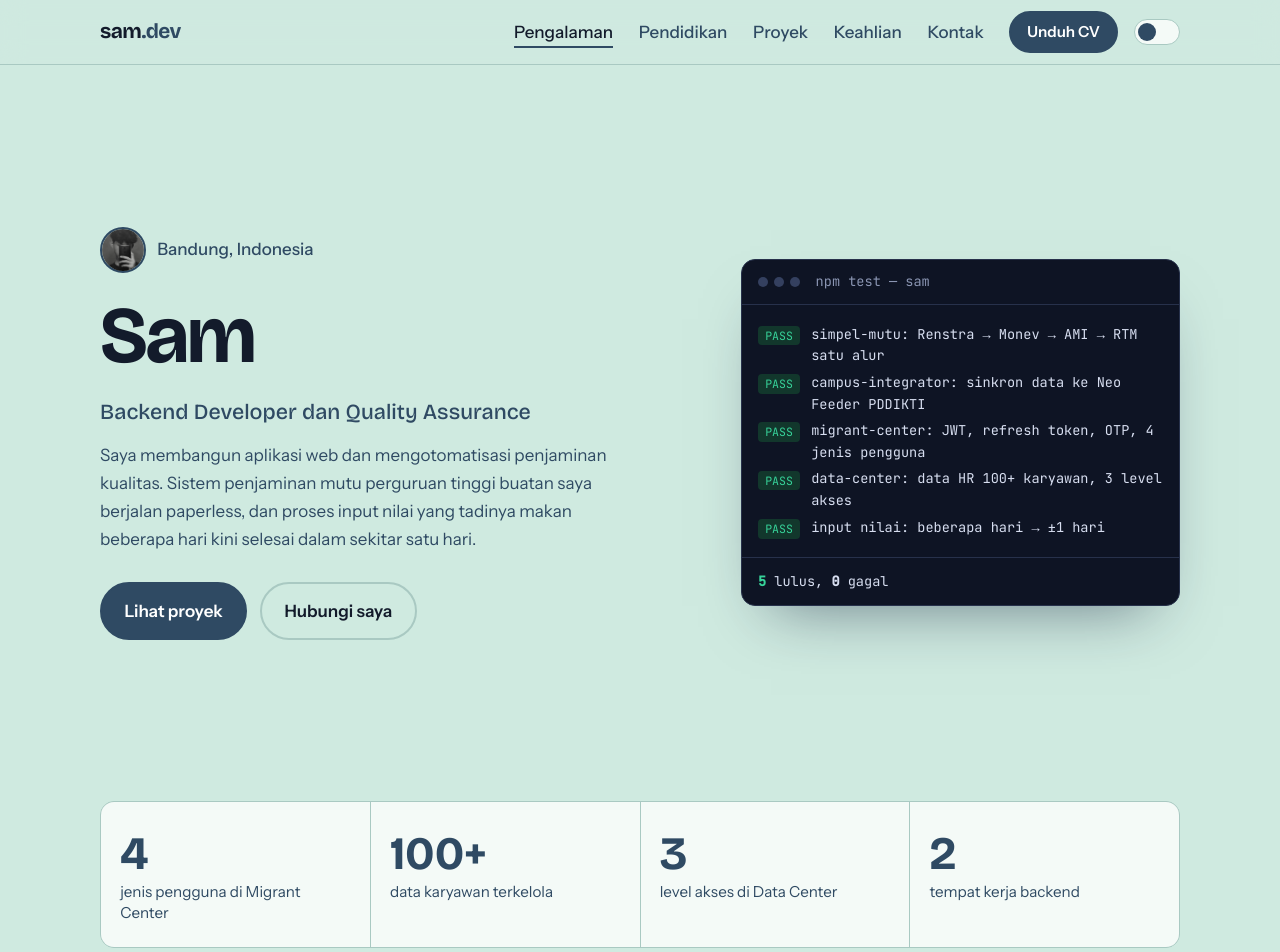
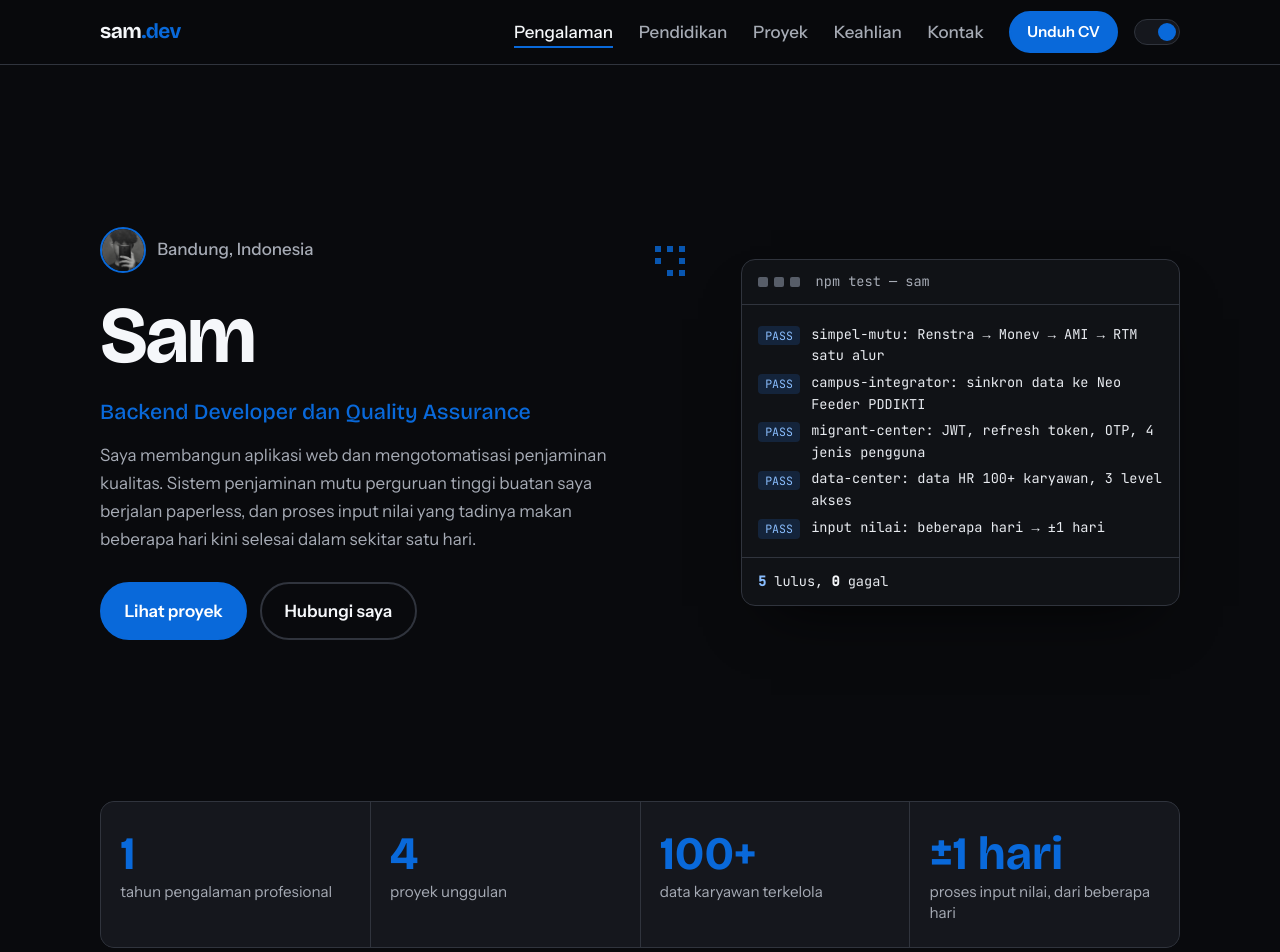
Before and after one commit to arctadapt/arctadapt.github.io, a plain HTML site: page index.html in a window 1280 px wide. Shown: the top 952 px of the page. Drawn offline with nearby package versions, Linux system fonts and the light colour scheme.

Commit message:
Adopt dark electric-blue portfolio style

```diff
--- a/css/style.css
+++ b/css/style.css
@@ -1,5 +1,5 @@
-:root{--bg:#CFEAE0;--surf:#f4faf7;--ink:#131B2B;--mut:#2F4A63;--line:#a9c9c2;--acc:#2F4A63;--accs:#deeee8;--ok:#2F4A63;--r:14px;--ease:cubic-bezier(.2,.7,.2,1)}
-[data-theme=dark]{--bg:#131B2B;--surf:#1b2939;--ink:#CFEAE0;--mut:#afc5c5;--line:#2F4A63;--acc:#5B91A3;--accs:#263b4b;--ok:#CFEAE0}
+:root,[data-theme=dark]{--bg:#090A0D;--surf:#15171D;--ink:#F5F7FA;--mut:#A6ABB5;--line:#30343D;--acc:#0969DA;--accs:#14243B;--ok:#0969DA;--r:14px;--ease:cubic-bezier(.2,.7,.2,1)}
+[data-theme=light]{--bg:#F1F2F4;--surf:#fff;--ink:#13151A;--mut:#555B66;--line:#D4D7DC;--acc:#0969DA;--accs:#E6F0FF;--ok:#0969DA}
 *{box-sizing:border-box;margin:0}html{scroll-behavior:smooth;scroll-padding-top:80px}
 body{background:var(--bg);color:var(--ink);font:400 1.0625rem/1.65 "Instrument Sans",system-ui,sans-serif;transition:background .4s,color .4s;overflow-x:hidden}
 a{color:inherit}h1,h2,h3,.brand{font-family:"Bricolage Grotesque",sans-serif;letter-spacing:-.025em;line-height:1.1}
@@ -13,7 +13,7 @@ a{color:inherit}h1,h2,h3,.brand{font-family:"Bricolage Grotesque",sans-serif;let
 .menu a:not(.btn)::after{content:"";position:absolute;left:0;right:0;bottom:-2px;height:2px;background:var(--acc);transform:scaleX(0);transform-origin:left;transition:transform .35s var(--ease)}
 .menu a:not(.btn):hover,.menu a.on{color:var(--ink)}.menu a:not(.btn):hover::after,.menu a.on::after{transform:scaleX(1)}
 .btn{display:inline-block;background:var(--acc);color:#fff;font-weight:600;padding:.8rem 1.4rem;border-radius:999px;text-decoration:none;border:2px solid var(--acc);transition:transform .25s var(--ease),box-shadow .25s,background .2s}
-[data-theme=dark] .btn{color:#131B2B}.btn:hover{transform:translateY(-3px);box-shadow:0 10px 24px -8px var(--acc)}.btn:active{transform:translateY(0) scale(.97)}
+.btn:hover{transform:translateY(-3px);box-shadow:0 10px 24px -8px var(--acc)}.btn:active{transform:translateY(0) scale(.97)}
 .btn.small{padding:.4rem 1rem;font-size:.95rem}.btn.ghost{background:transparent;color:var(--ink);border-color:var(--line)}.btn.ghost:hover{border-color:var(--acc);box-shadow:none}
 .icon-btn{width:46px;height:26px;border-radius:99px;border:1px solid var(--line);background:var(--surf);cursor:pointer;position:relative;padding:0}
 .knob{position:absolute;top:3px;left:3px;width:18px;height:18px;border-radius:50%;background:var(--acc);transition:transform .45s var(--ease)}[data-theme=dark] .knob{transform:translateX(20px)}
@@ -21,18 +21,20 @@ a{color:inherit}h1,h2,h3,.brand{font-family:"Bricolage Grotesque",sans-serif;let
 .burger[aria-expanded=true] i:first-child{transform:translateY(4px) rotate(45deg)}.burger[aria-expanded=true] i:last-child{transform:translateY(-4px) rotate(-45deg)}
 /* hero */
 .hero{display:grid;grid-template-columns:1.15fr .85fr;gap:3rem;align-items:center;min-height:calc(100svh - 64px);padding-block:3rem}
+.hero-copy{position:relative}
+.pixel-mark{position:absolute;top:1.2rem;right:2rem;width:6px;height:6px;background:var(--acc);box-shadow:12px 0 var(--acc),24px 0 var(--acc),0 12px var(--acc),24px 12px var(--acc),12px 24px var(--acc),24px 24px var(--acc);opacity:.8;pointer-events:none}
 .hello{display:flex;align-items:center;gap:.7rem;color:var(--mut);font-weight:500}.hello img{width:46px;height:46px;border-radius:50%;object-fit:cover;border:2px solid var(--acc);animation:pop .8s var(--ease) both}
 h1{font-size:clamp(2.7rem,7vw,5rem);font-weight:700;margin:1.2rem 0 .8rem}.w{display:inline-block;overflow:hidden;vertical-align:top;padding-bottom:.08em}.w b{display:inline-block;font-weight:inherit;transform:translateY(105%);animation:rise .9s var(--ease) forwards}
 .w:nth-child(2) b{animation-delay:.12s}.w:nth-child(3) b{animation-delay:.24s}
 .role{font:500 1.35rem "Bricolage Grotesque";color:var(--acc);margin-bottom:1rem}.lead{max-width:34rem;color:var(--mut)}
 .cta{display:flex;gap:.8rem;flex-wrap:wrap;margin-top:1.8rem}.hello,.role,.lead,.cta{animation:fade .8s .5s var(--ease) both}.lead{animation-delay:.65s}.cta{animation-delay:.8s}
 @keyframes rise{to{transform:none}}@keyframes fade{from{opacity:0;transform:translateY(14px)}}@keyframes pop{from{transform:scale(0) rotate(-40deg)}}
-.term{background:#0e1424;color:#d7def0;border-radius:var(--r);border:1px solid #27314b;box-shadow:0 30px 60px -30px rgba(20,33,61,.55);font:400 .85rem/1.6 "JetBrains Mono",monospace;transform:perspective(900px) rotateX(var(--rx,0)) rotateY(var(--ry,0));transition:transform .25s var(--ease)}
-.term-bar{display:flex;align-items:center;gap:6px;padding:.7rem 1rem;border-bottom:1px solid #27314b;color:#8a95b2}.term-bar i{width:10px;height:10px;border-radius:50%;background:#34405f}.term-bar span{margin-left:.6rem}
+.term{background:#101216;color:#E8EBF0;border-radius:var(--r);border:1px solid var(--line);box-shadow:0 30px 60px -30px rgba(0,0,0,.8);font:400 .85rem/1.6 "JetBrains Mono",monospace;transform:perspective(900px) rotateX(var(--rx,0)) rotateY(var(--ry,0));transition:transform .25s var(--ease)}
+.term-bar{display:flex;align-items:center;gap:6px;padding:.7rem 1rem;border-bottom:1px solid var(--line);color:var(--mut)}.term-bar i{width:10px;height:10px;border-radius:2px;background:#575D68}.term-bar span{margin-left:.6rem}
 .term-body{list-style:none;padding:1rem;min-height:11.5rem}.term-body li{display:flex;gap:.7rem;opacity:0;transform:translateX(-8px);transition:.4s var(--ease);padding-block:.15rem}.term-body li.in{opacity:1;transform:none}
-.term-body li::before{content:"PASS";flex:none;background:#12372c;color:#37d39a;border-radius:4px;padding:0 .45rem;font-size:.72rem;line-height:1.7;align-self:flex-start;margin-top:.15rem}
-.term-sum{padding:.8rem 1rem;border-top:1px solid #27314b;opacity:0;transition:opacity .5s}.term-sum.in{opacity:1}.term-sum b{color:#37d39a}.term-sum b:last-child{color:#d7def0}
-.term-body li::after{content:"";width:.5ch;height:1.1em;background:#37d39a;margin-left:-.3rem;align-self:center;animation:blink .8s steps(2) infinite;display:none}.term-body li.typing::after{display:block}@keyframes blink{50%{opacity:0}}
+.term-body li::before{content:"PASS";flex:none;background:#14243B;color:#8ABEFF;border-radius:4px;padding:0 .45rem;font-size:.72rem;line-height:1.7;align-self:flex-start;margin-top:.15rem}
+.term-sum{padding:.8rem 1rem;border-top:1px solid var(--line);opacity:0;transition:opacity .5s}.term-sum.in{opacity:1}.term-sum b{color:#8ABEFF}.term-sum b:last-child{color:var(--ink)}
+.term-body li::after{content:"";width:.5ch;height:1.1em;background:#8ABEFF;margin-left:-.3rem;align-self:center;animation:blink .8s steps(2) infinite;display:none}.term-body li.typing::after{display:block}@keyframes blink{50%{opacity:0}}
 /* stats */
 .stats{display:grid;grid-template-columns:repeat(4,1fr);gap:1px;background:var(--line);border:1px solid var(--line);border-radius:var(--r);overflow:hidden}
 .stats div{background:var(--surf);padding:1.5rem 1.2rem}.stats strong{display:block;font:700 clamp(2rem,4vw,2.9rem) "Bricolage Grotesque";color:var(--acc)}.stats span{color:var(--mut);font-size:.95rem;line-height:1.35;display:block}
--- a/index.html
+++ b/index.html
@@ -11,7 +11,7 @@
 <link rel="preconnect" href="https://fonts.googleapis.com" /><link rel="preconnect" href="https://fonts.gstatic.com" crossorigin />
 <link href="https://fonts.googleapis.com/css2?family=Bricolage+Grotesque:opsz,wght@12..96,500;12..96,700&family=Instrument+Sans:wght@400;500;600&family=JetBrains+Mono:wght@400;500&display=swap" rel="stylesheet" />
 <link rel="stylesheet" href="css/style.css" />
-<script>try{var t=localStorage.getItem("theme")||(matchMedia("(prefers-color-scheme: dark)").matches?"dark":"light");document.documentElement.dataset.theme=t}catch(e){}</script>
+<script>try{var t=localStorage.getItem("theme")||"dark";document.documentElement.dataset.theme=t}catch(e){}</script>
 </head>
 <body>
 <div class="progress" aria-hidden="true"></div>
@@ -35,6 +35,7 @@
   <div class="hero-copy">
     <p class="hello"><img src="assets/amai.jpg" alt="Foto Sam" /> Bandung, Indonesia</p>
     <h1 aria-label="Sam"><span class="w"><b>Sam</b></span></h1>
+    <span class="pixel-mark" aria-hidden="true"></span>
     <p class="role">Backend Developer dan Quality Assurance</p>
     <p class="lead">Saya membangun aplikasi web dan mengotomatisasi penjaminan kualitas. Sistem penjaminan mutu perguruan tinggi buatan saya berjalan paperless, dan proses input nilai yang tadinya makan beberapa hari kini selesai dalam sekitar satu hari.</p>
     <div class="cta"><a class="btn" href="#proyek">Lihat proyek</a><a class="btn ghost" href="#kontak">Hubungi saya</a></div>
@@ -52,11 +53,11 @@
   </aside>
 </header>
 
-<section class="stats wrap" aria-label="Angka penting">
-  <div><strong data-n="4">0</strong><span>jenis pengguna di Migrant Center</span></div>
+<section class="stats wrap" aria-label="Pencapaian utama">
+  <div><strong data-n="1">0</strong><span>tahun pengalaman profesional</span></div>
+  <div><strong data-n="4">0</strong><span>proyek unggulan</span></div>
   <div><strong data-n="100" data-suf="+">0</strong><span>data karyawan terkelola</span></div>
-  <div><strong data-n="3">0</strong><span>level akses di Data Center</span></div>
-  <div><strong data-n="2">0</strong><span>tempat kerja backend</span></div>
+  <div><strong>±1 hari</strong><span>proses input nilai, dari beberapa hari</span></div>
 </section>
 
 <main>
```
